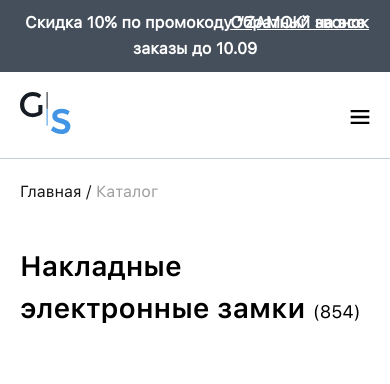
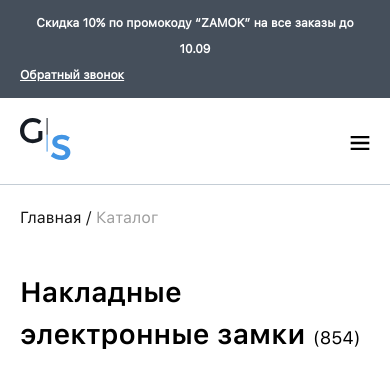
Before and after one commit to jasurumarov/ecommerce, a plain HTML site: page index.html in a window 390 px wide. Shown: the top 384 px of the page. Drawn offline with Linux system fonts and the light colour scheme; grey boxes are pictures that could not be loaded.

Commit message:
finsihed

```diff
--- a/scss/layout/_header.scss
+++ b/scss/layout/_header.scss
@@ -158,12 +158,15 @@ body {
 }
 
 @media (max-width: 906px) {
+    .header-top {
+        p, a {
+            font-size: 12px !important;
+        }
+        a {
+            position: static !important;
+        }
+    }
     header {
-        .header-top {
-            p, a {
-                font-size: 12px !important;
-            }
-        }
         .header-bottom {
            div {
             margin-left: 0 !important;
```
Also changed, not shown: scss/style.css, 1 other file.
